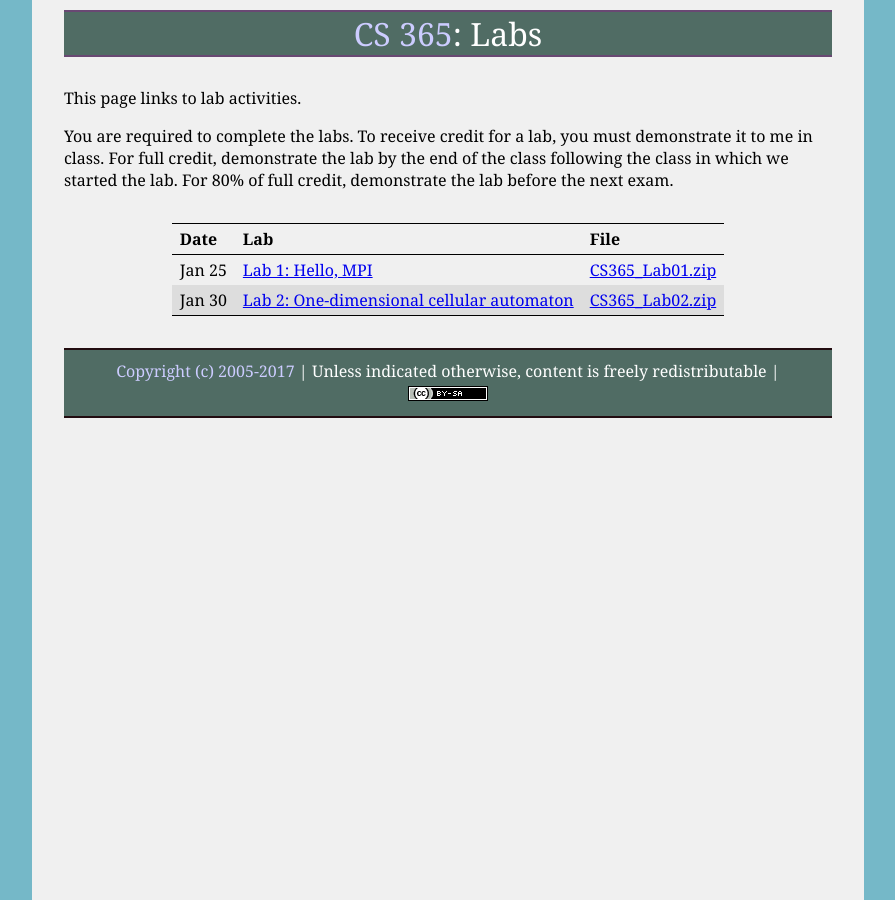
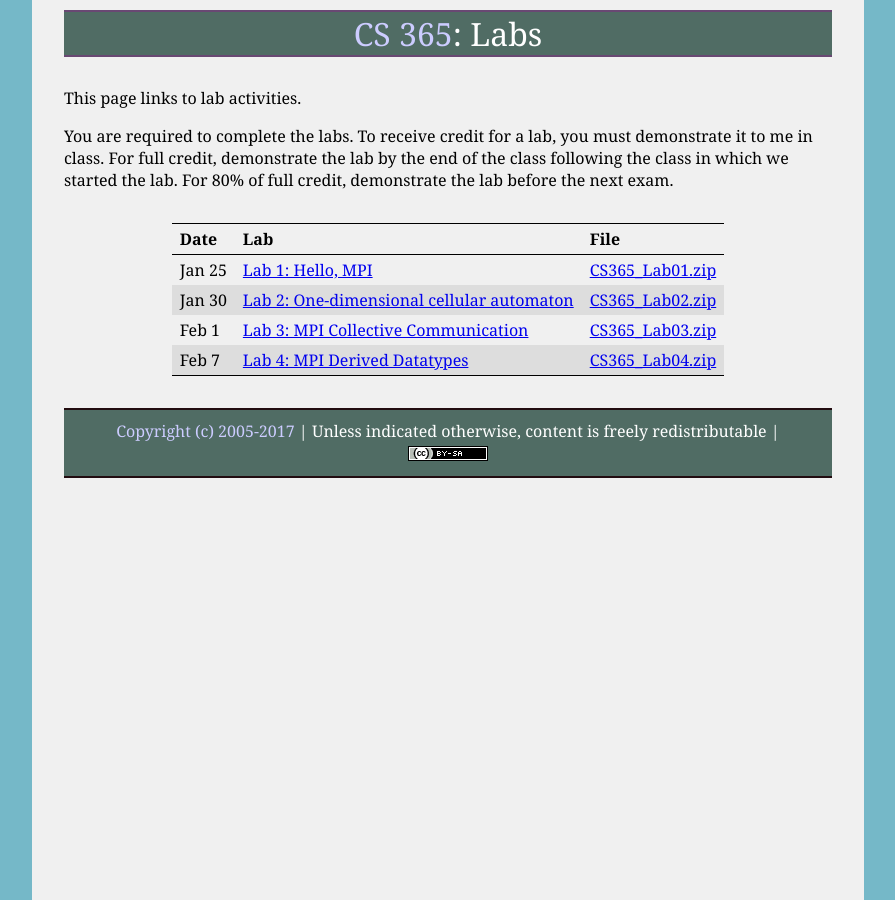
Before and after one commit to ycpcs/cs365-spring2017, a Jekyll site: the page built from labs/index.md, in a window 1280 px wide. Shown: the whole page, without its empty margins (192-1087 px from the left). Built offline with Jekyll 4.4.1, drawn with Linux system fonts in a browser that asks for light colours.

Commit message:
link to labs 3 and 4

```diff
--- a/labs/index.md
+++ b/labs/index.md
@@ -11,10 +11,10 @@ Date | Lab | File
 ---- | --- | ----
 Jan 25 | [Lab 1: Hello, MPI](lab01.html) | [CS365\_Lab01.zip](CS365_Lab01.zip)
 Jan 30 | [Lab 2: One-dimensional cellular automaton](lab02.html) | [CS365\_Lab02.zip](CS365_Lab02.zip)
+Feb 1 | [Lab 3: MPI Collective Communication](lab03.html) | [CS365\_Lab03.zip](CS365_Lab03.zip)
+Feb 7 | [Lab 4: MPI Derived Datatypes](lab04.html) | [CS365\_Lab04.zip](CS365_Lab04.zip)
 
 <!--
-Feb 12 | [Lab 3: MPI Collective Communication](lab03.html) | [CS365\_Lab03.zip](CS365_Lab03.zip)
-Feb 17 | [Lab 4: MPI Derived Datatypes](lab04.html) | [CS365\_Lab04.zip](CS365_Lab04.zip)
 Feb 19 | [Lab 5: Message-Passing Performance](lab05.html) | [CS365\_Lab05.zip](CS365_Lab05.zip)
 Mar 10 | [Lab 6: Pthreads](lab06.html) | [CS365\_Lab06.zip](CS365_Lab06.zip)
 Mar 12 | [Lab 7: Mutexes in pthreads](lab07.html) | [CS365\_Lab07.zip](CS365_Lab07.zip)
```
